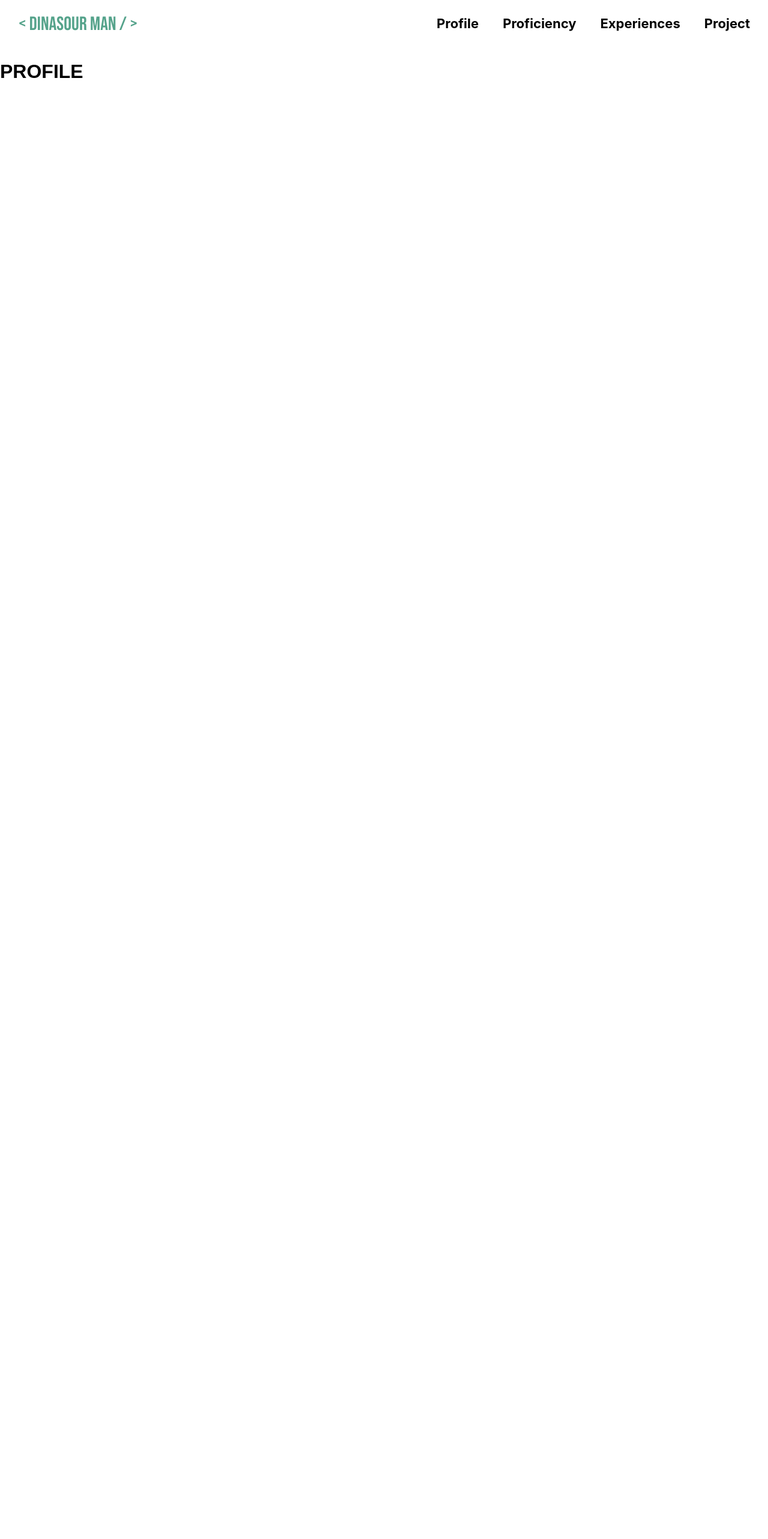
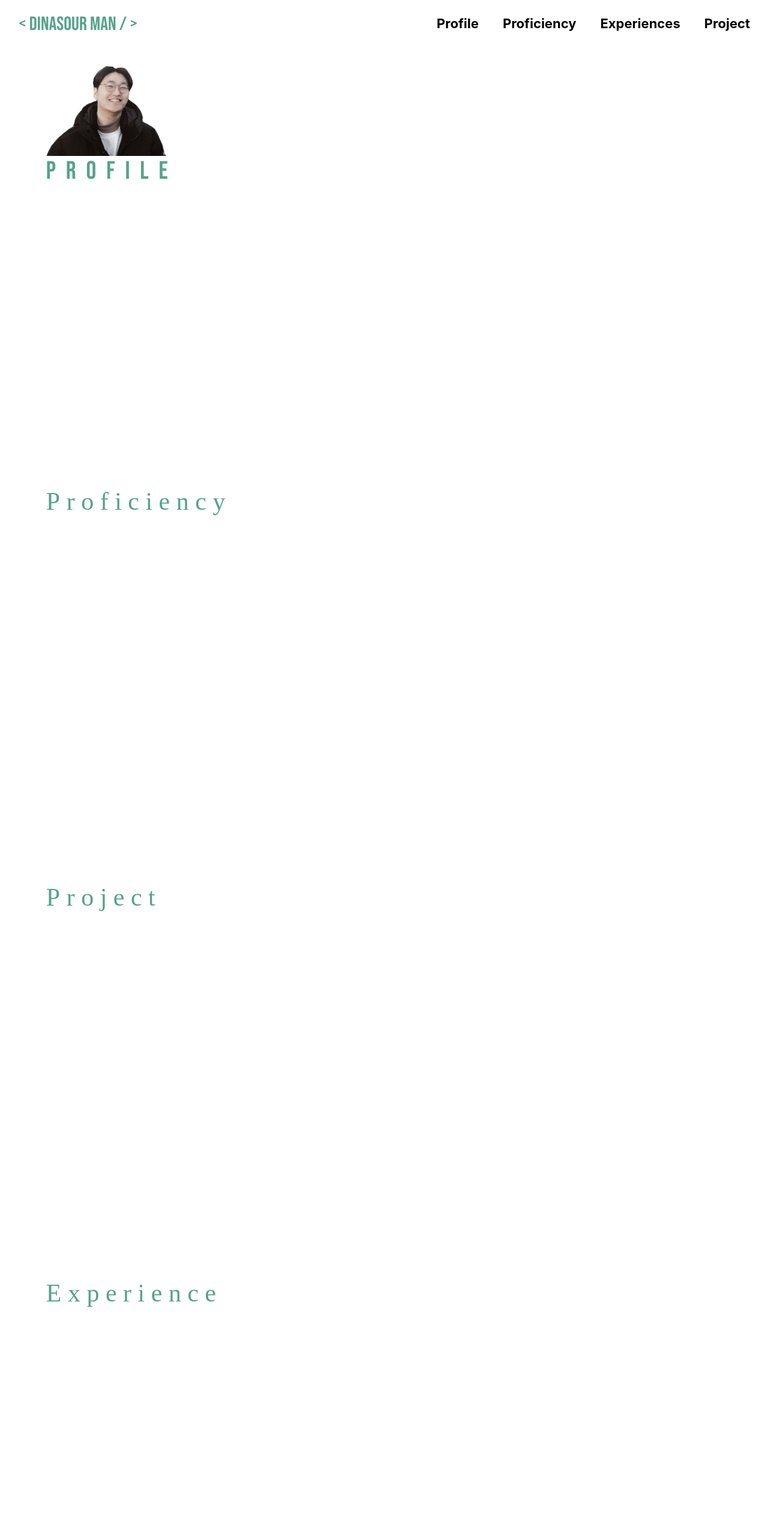
Before and after one commit to kang123077/PortFolio, a Next.js app: page / in a window 1280 px wide. Shown: the top 2566 px of the page at 60% size. Before the commit the page ends 800 px from the top, so only its background shows below. Built offline with nearby package versions, Linux system fonts and the light colour scheme; a web font is replaced by a local one.

Commit message:
[추가] Body contents

```diff
--- /dev/null
+++ b/component/ExperienceContent.tsx
@@ -0,0 +1,28 @@
+import styled from "styled-components";
+
+const ExperienceContent = () => {
+  return (
+    <ExperienceWrapper>
+      <ExperienceTitleWrapper>Experience</ExperienceTitleWrapper>
+    </ExperienceWrapper>
+  );
+};
+
+export default ExperienceContent;
+
+const ExperienceWrapper = styled.div`
+  display: flex;
+  flex-direction: row;
+  align-items: flex-start;
+  margin: 30px 0px 30px 6vw;
+  height: 600px;
+`;
+
+const ExperienceTitleWrapper = styled.p`
+  font-family: "Bebas";
+  font-style: normal;
+  font-weight: 400;
+  font-size: 42px;
+  letter-spacing: 0.25em;
+  color: #55a38b;
+`;
--- /dev/null
+++ b/component/ProficiencyContent.tsx
@@ -0,0 +1,28 @@
+import styled from "styled-components";
+
+const ProficiencyContent = () => {
+  return (
+    <ProficiencyWrapper>
+      <ProficiencyTitleWrapper>Proficiency</ProficiencyTitleWrapper>
+    </ProficiencyWrapper>
+  );
+};
+
+export default ProficiencyContent;
+
+const ProficiencyWrapper = styled.div`
+  display: flex;
+  flex-direction: row;
+  align-items: flex-start;
+  margin: 30px 0px 30px 6vw;
+  height: 600px;
+`;
+
+const ProficiencyTitleWrapper = styled.p`
+  font-family: "Bebas";
+  font-style: normal;
+  font-weight: 400;
+  font-size: 42px;
+  letter-spacing: 0.25em;
+  color: #55a38b;
+`;
--- /dev/null
+++ b/component/ProfileContent.tsx
@@ -0,0 +1,34 @@
+import styled from "styled-components";
+import MJphoto from "../public/image/MJphoto.png";
+import Image from "next/image";
+
+const ProfileContent = () => {
+  return (
+    <ProfileWrapper>
+      <ProfileThumbWrapper>
+        <Image src={MJphoto} width={200} height={150} />
+        Profile
+      </ProfileThumbWrapper>
+    </ProfileWrapper>
+  );
+};
+
+export default ProfileContent;
+
+const ProfileWrapper = styled.div`
+  display: flex;
+  flex-direction: row;
+  align-items: flex-start;
+  margin: 30px 0px 30px 6vw;
+  height: 600px;
+`;
+
+const ProfileThumbWrapper = styled.div`
+  display: flex;
+  flex-direction: column;
+  align-items: flex-start;
+  font-family: "Bebas Neue", cursive;
+  font-size: 42px;
+  color: #55a38b;
+  letter-spacing: 0.4em;
+`;
--- /dev/null
+++ b/component/ProjectContent.tsx
@@ -0,0 +1,28 @@
+import styled from "styled-components";
+
+const ProjectContent = () => {
+  return (
+    <ProjectWrapper>
+      <ProjectTitleWrapper>Project</ProjectTitleWrapper>
+    </ProjectWrapper>
+  );
+};
+
+export default ProjectContent;
+
+const ProjectWrapper = styled.div`
+  display: flex;
+  flex-direction: row;
+  align-items: flex-start;
+  margin: 30px 0px 30px 6vw;
+  height: 600px;
+`;
+
+const ProjectTitleWrapper = styled.p`
+  font-family: "Bebas";
+  font-style: normal;
+  font-weight: 400;
+  font-size: 42px;
+  letter-spacing: 0.25em;
+  color: #55a38b;
+`;
--- a/package.json
+++ b/package.json
@@ -13,6 +13,7 @@
   "author": "",
   "license": "ISC",
   "dependencies": {
+    "file-loader": "^6.2.0",
     "next": "^12.1.6",
     "react": "^18.1.0",
     "react-dom": "^18.1.0",
--- a/pages/_app.tsx
+++ b/pages/_app.tsx
@@ -1,11 +1,13 @@
 import "../styles/global.css";
 import HeaderContent from "../component/HeaderContent";
+import FooterContent from "../component/FooterContent";
 
 function App({ Component, pageProps }) {
   return (
     <>
       <HeaderContent />
       <Component {...pageProps} />
+      <FooterContent />
     </>
   );
 }
--- a/pages/index.tsx
+++ b/pages/index.tsx
@@ -1,9 +1,24 @@
+import styled from "styled-components";
+import ProfileContent from "../component/ProfileContent";
+import ProficiencyContent from "../component/ProficiencyContent";
+import ProjectContent from "../component/ProjectContent";
+import ExperienceContent from "../component/ExperienceContent";
+
 const Index = () => {
   return (
-    <div>
-      <h1>PROFILE</h1>
-    </div>
+    <MainWrapper>
+      <ProfileContent />
+      <ProficiencyContent />
+      <ProjectContent />
+      <ExperienceContent />
+    </MainWrapper>
   );
 };
 
 export default Index;
+
+const MainWrapper = styled.div`
+  display: flex;
+  flex-direction: column;
+  align-items: flex-start;
+`;
--- /dev/null
+++ b/types/index.d.ts
@@ -0,0 +1,4 @@
+declare module "*.png" {
+  const src: string;
+  export default src;
+}
```
Also changed, not shown: component/FooterContent.tsx (added, +28 -0 lines), public/image/FooterImage.png (added), 1 other file (tests, documents, lock files or other folders).
